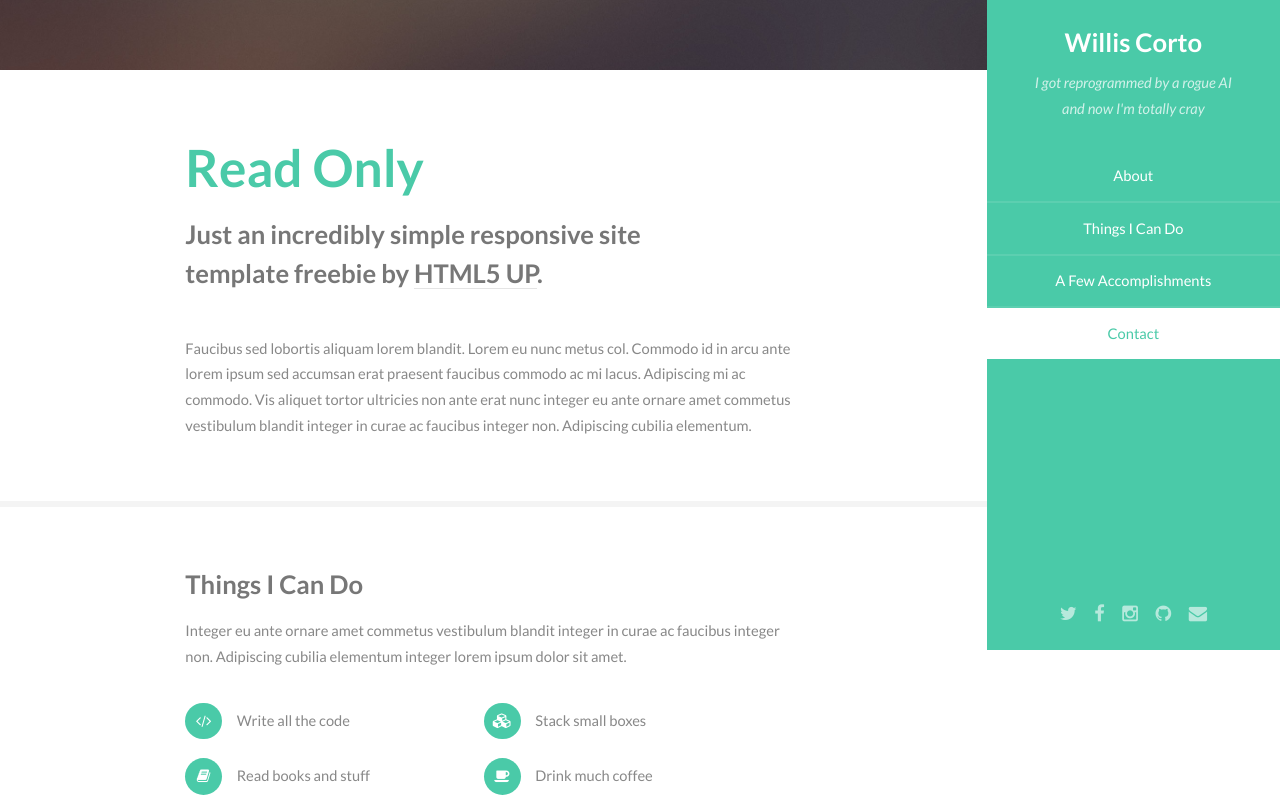
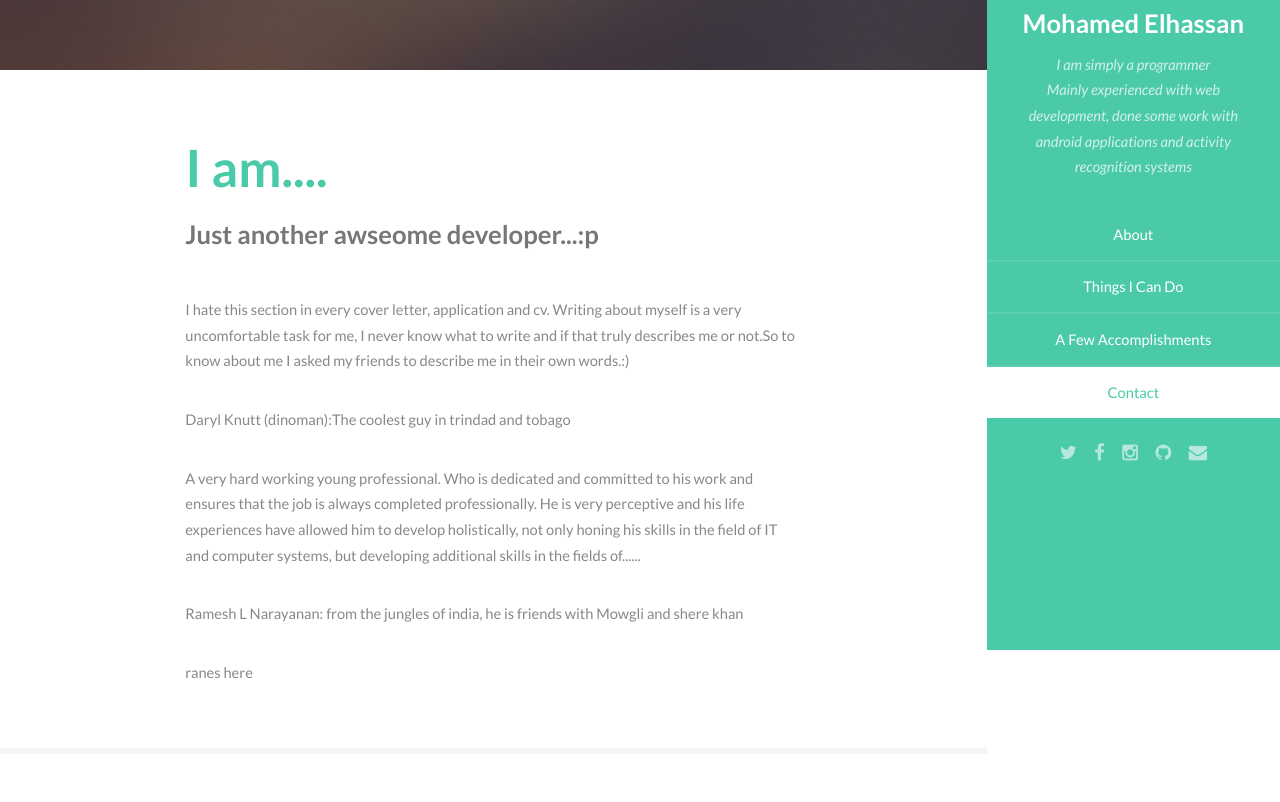
Before and after one commit to gabroon/gabroon.github.io, a plain HTML site: page index.html in a window 1280 px wide. Shown: the part 150-952 px from the top of the page. Drawn offline with Linux system fonts and the light colour scheme.

Commit message:
customzied some parts

```diff
--- a/assets/css/main.css
+++ b/assets/css/main.css
@@ -2109,6 +2109,7 @@
 			cursor: default;
 			list-style: none;
 			padding-left: 0;
+			display:block;
 		}
 
 			ul.icons li {
@@ -2457,6 +2458,8 @@
 		top: 0;
 		width: 23em;
 		right: 0;
+		overflow:scroll;
+
 	}
 
 		#header h1, #header h2, #header h3, #header h4, #header h5, #header h6 {
@@ -2485,7 +2488,7 @@
 
 			#header > header .avatar {
 				display: block;
-				margin: 0 auto 2.25em auto;
+				margin: 0 auto 1em auto;
 				width: 8em;
 			}
 
@@ -2504,7 +2507,7 @@
 			bottom: 0;
 			left: 0;
 			padding: 2em;
-			position: absolute;
+			position: relative;
 			width: 100%;
 		}
 
--- a/index.html
+++ b/index.html
@@ -1,9 +1,4 @@
 <!DOCTYPE HTML>
-<!--
-	Read Only by HTML5 UP
-	html5up.net | @n33co
-	Free for personal and commercial use under the CCA 3.0 license (html5up.net/license)
--->
 <html>
 	<head>
 		<title>Read Only by HTML5 UP</title>
@@ -19,9 +14,9 @@
 			<section id="header">
 				<header>
 					<span class="image avatar"><img src="images/avatar.jpg" alt="" /></span>
-					<h1 id="logo"><a href="#">Willis Corto</a></h1>
-					<p>I got reprogrammed by a rogue AI<br />
-					and now I'm totally cray</p>
+					<h1 id="logo"><a href="#">Mohamed Elhassan</a></h1>
+					<p>I am simply a programmer <br />
+					Mainly experienced with web development, done some work with android applications and activity recognition systems</p>
 				</header>
 				<nav id="nav">
 					<ul>
@@ -52,11 +47,15 @@
 							<section id="one">
 								<div class="container">
 									<header class="major">
-										<h2>Read Only</h2>
-										<p>Just an incredibly simple responsive site<br />
-										template freebie by <a href="http://html5up.net">HTML5 UP</a>.</p>
+										<h2>I am....</h2>
+										<p>Just another awseome developer...:p</p>
 									</header>
-									<p>Faucibus sed lobortis aliquam lorem blandit. Lorem eu nunc metus col. Commodo id in arcu ante lorem ipsum sed accumsan erat praesent faucibus commodo ac mi lacus. Adipiscing mi ac commodo. Vis aliquet tortor ultricies non ante erat nunc integer eu ante ornare amet commetus vestibulum blandit integer in curae ac faucibus integer non. Adipiscing cubilia elementum.</p>
+									<p>I hate this section in every cover letter, application and cv. Writing about myself is a very uncomfortable task for me, I never know what to write and if that truly describes me or not.So to know about me I asked my friends to describe me in their own words.:)
+								</p>
+								<p>Daryl Knutt (dinoman):The coolest guy in trindad and tobago</p>
+								<p>A very hard working young professional. Who is dedicated and committed to his work and ensures that the job is always completed professionally. He is very perceptive and his life experiences have allowed him to develop holistically, not only honing his skills in the field of IT and computer systems, but developing additional skills in the fields of...... </p>
+								<p>Ramesh L Narayanan: from the jungles of india, he is friends with Mowgli and shere khan </p>
+								<p>ranes here</p>
 								</div>
 							</section>
 
@@ -66,11 +65,11 @@
 									<h3>Things I Can Do</h3>
 									<p>Integer eu ante ornare amet commetus vestibulum blandit integer in curae ac faucibus integer non. Adipiscing cubilia elementum integer lorem ipsum dolor sit amet.</p>
 									<ul class="feature-icons">
-										<li class="fa-code">Write all the code</li>
-										<li class="fa-cubes">Stack small boxes</li>
-										<li class="fa-book">Read books and stuff</li>
-										<li class="fa-coffee">Drink much coffee</li>
-										<li class="fa-bolt">Lightning bolt</li>
+										<li class="fa-code">I can fly</li>
+										<li class="fa-cubes">I also have the ability to be invisible</li>
+										<li class="fa-book">Web development</li>
+										<li class="fa-coffee">proficient in php </li>
+										<li class="fa-bolt"> </li>
 										<li class="fa-users">Shadow clone technique</li>
 									</ul>
 								</div>
```
